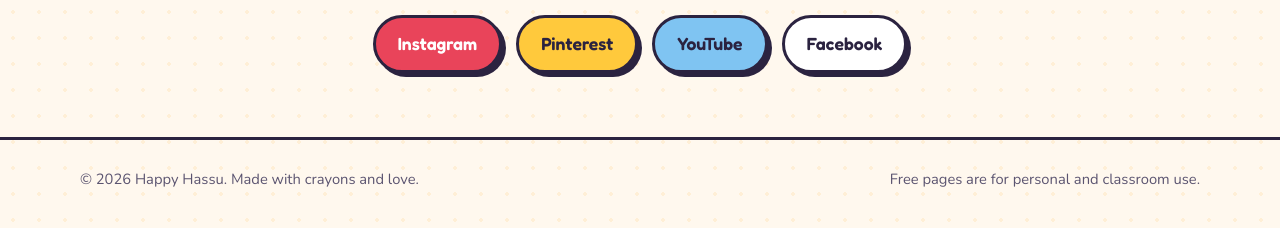
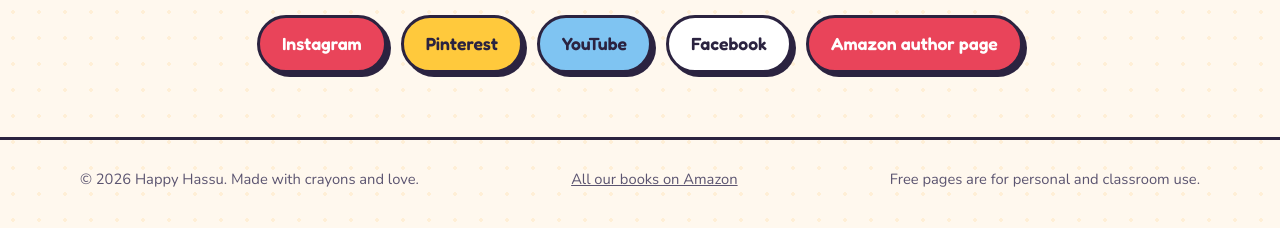
Before and after one commit to happy-hassu/happy-hassu.github.io, a plain HTML site: page index.html in a window 1280 px wide. Shown: the part 5461-5689 px from the top of the page. Drawn offline with nearby package versions, Linux system fonts and the light colour scheme.

Commit message:
Update Happy Hassu website
Co-Authored-By: Claude Opus 5.5 <noreply@anthropic.com>

```diff
--- a/index.html
+++ b/index.html
@@ -550,6 +550,7 @@ footer .wrap{display:flex;justify-content:space-between;gap:16px;flex-wrap:wrap}
         <a class="btn sun" href="https://www.pinterest.com/HappyHassu/" target="_blank" rel="noopener">Pinterest</a>
         <a class="btn sky" href="https://www.youtube.com/@happyhassu" target="_blank" rel="noopener">YouTube</a>
         <a class="btn" href="https://www.facebook.com/happyhassu.books/" target="_blank" rel="noopener">Facebook</a>
+        <a class="btn berry" href="https://www.amazon.com/author/happyhassu" target="_blank" rel="noopener">Amazon author page</a>
       </div>
     </div>
   </section>
@@ -558,6 +559,7 @@ footer .wrap{display:flex;justify-content:space-between;gap:16px;flex-wrap:wrap}
 <footer>
   <div class="wrap">
     <span>© 2026 Happy Hassu. Made with crayons and love.</span>
+    <span><a href="https://www.amazon.com/author/happyhassu" target="_blank" rel="noopener">All our books on Amazon</a></span>
     <span>Free pages are for personal and classroom use.</span>
   </div>
 </footer>
```
